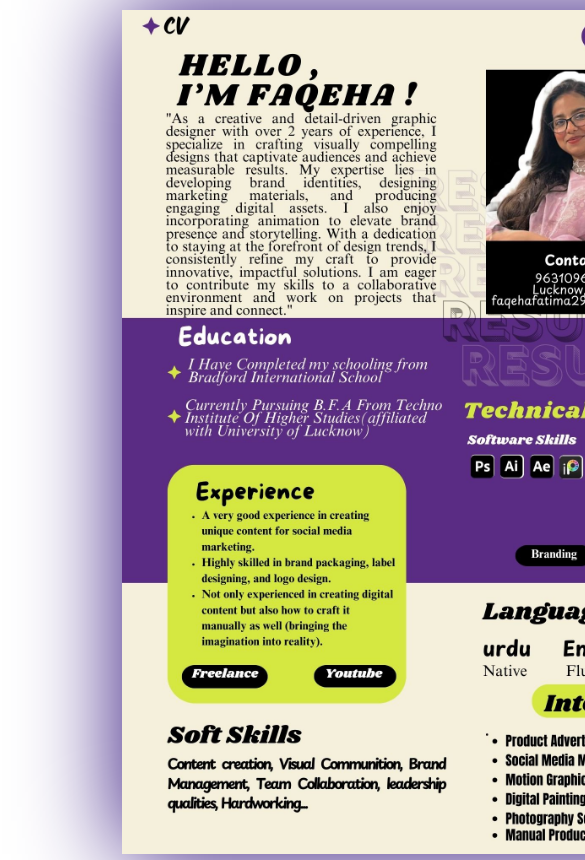
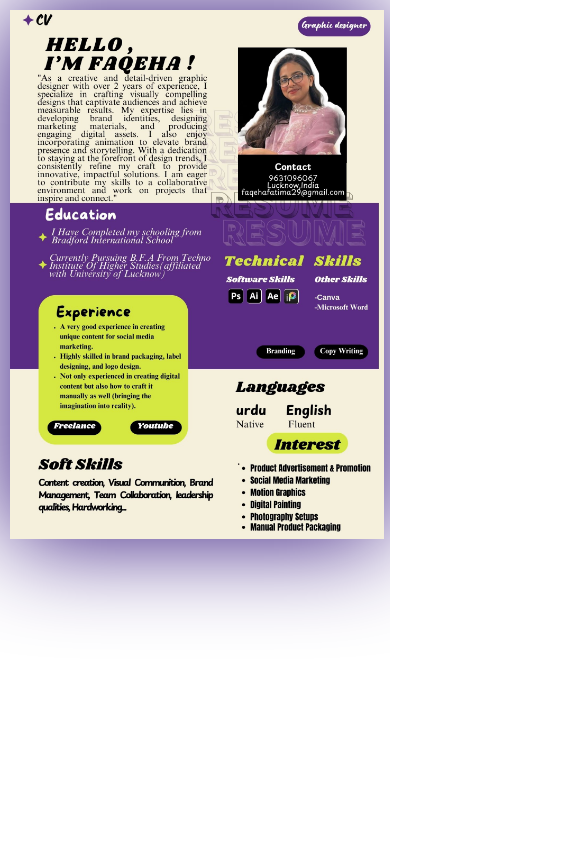
Before and after one commit to vishalkushwaha51/faqehaportfolio, a plain HTML site: page image.html in a window 390 px wide. Shown: the top 860 px of the page, 585 px wide, since content can reach past the window. Drawn offline with Linux system fonts and the light colour scheme.

Commit message:
Update image.html

```diff
--- a/image.html
+++ b/image.html
@@ -15,6 +15,17 @@
         margin: 2px
 
     }
+    @media (max-width: 600px) {
+        #ig{
+
+            height: auto;
+        width: 100%;
+        margin-left:-110px ;
+
+
+
+    }
+
 
 </style>
 </body>
```
